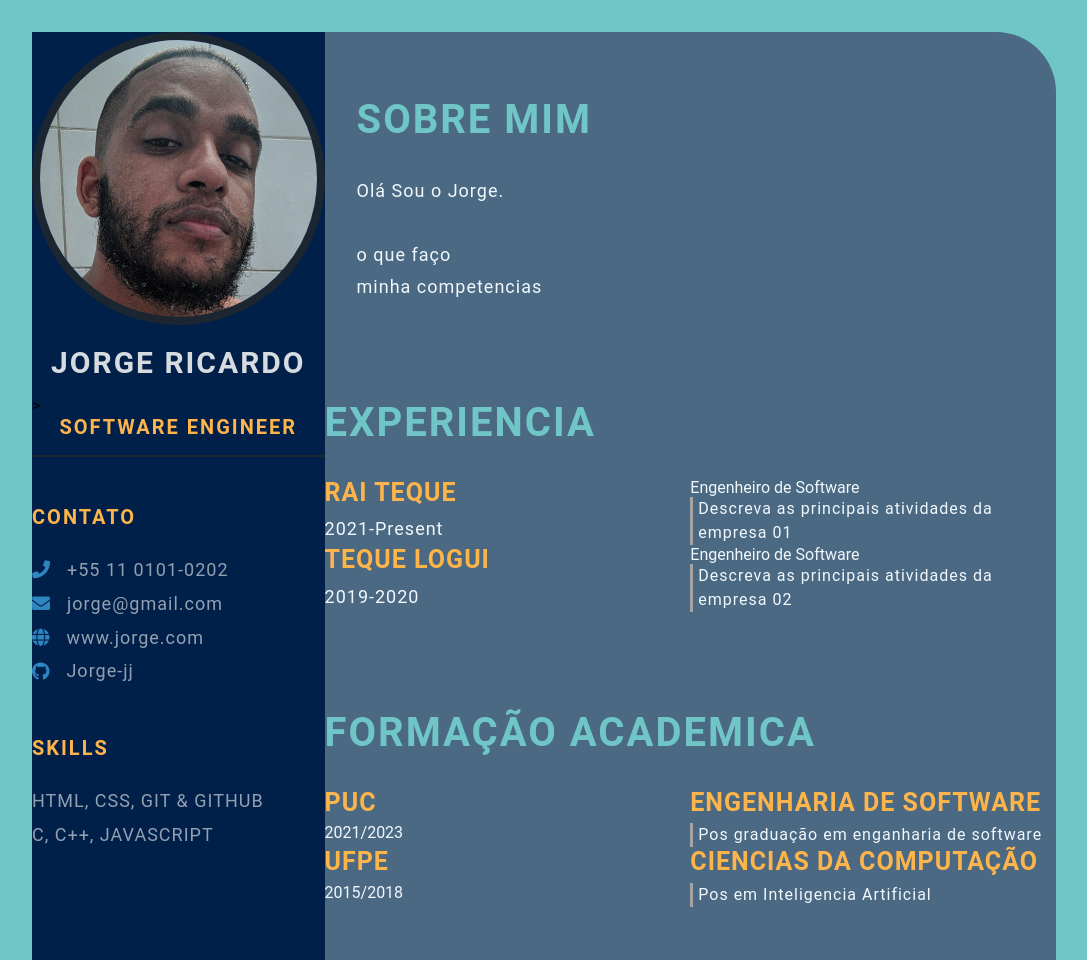
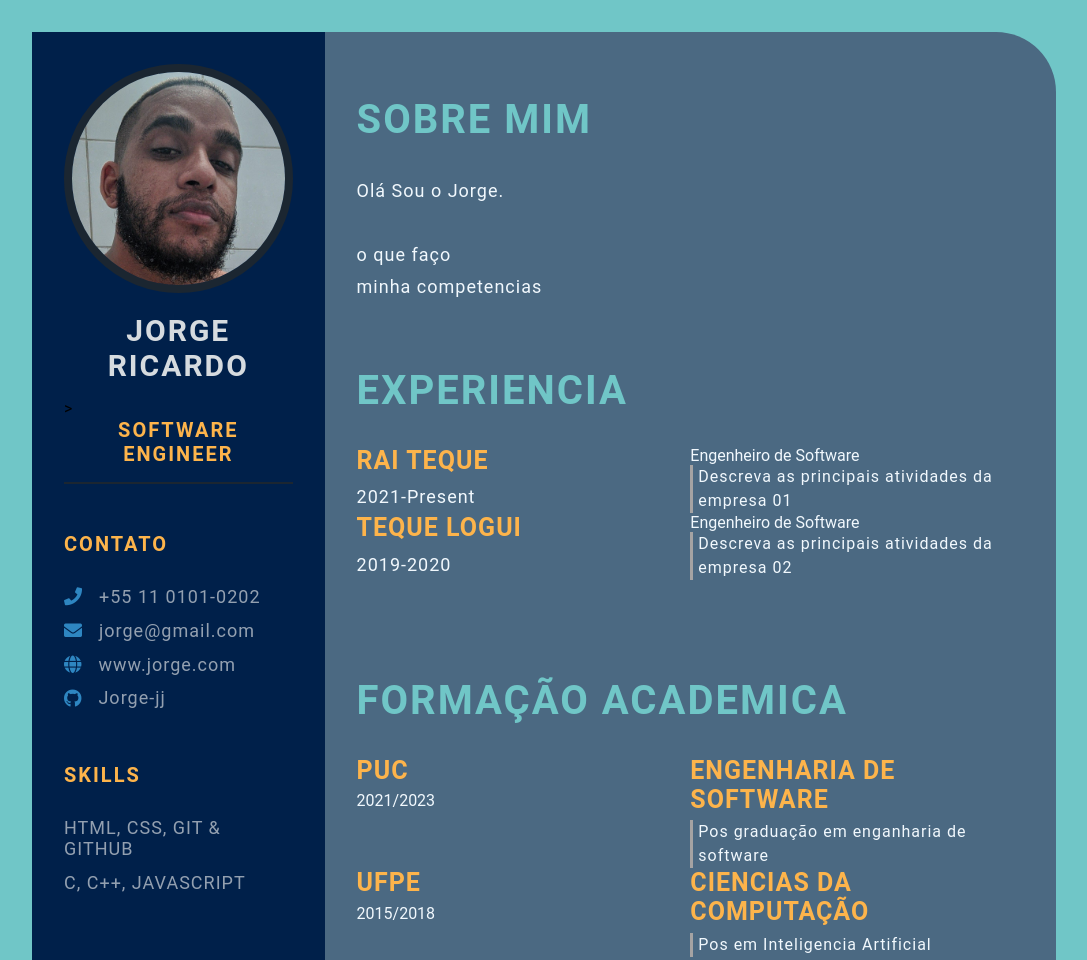
Before and after one commit to Jorge-Moraes/desafios-jornadaDev-ebac, a plain HTML site: page index.html in a window 1280 px wide. Shown: the top 960 px of the page, without its empty margins (96-1183 px from the left). Drawn offline with Linux system fonts and the light colour scheme.

Commit message:
day-07 (#7)

```diff
--- a/style.css
+++ b/style.css
@@ -31,7 +31,7 @@ body {
     border-radius: 0px 60px 0px 0px;
 }
 
-.left-section-contents{
+.left-section-content{
     padding: 2rem 2rem;
 }
 
```
Also changed, not shown: index.html (+5 -7 lines).
